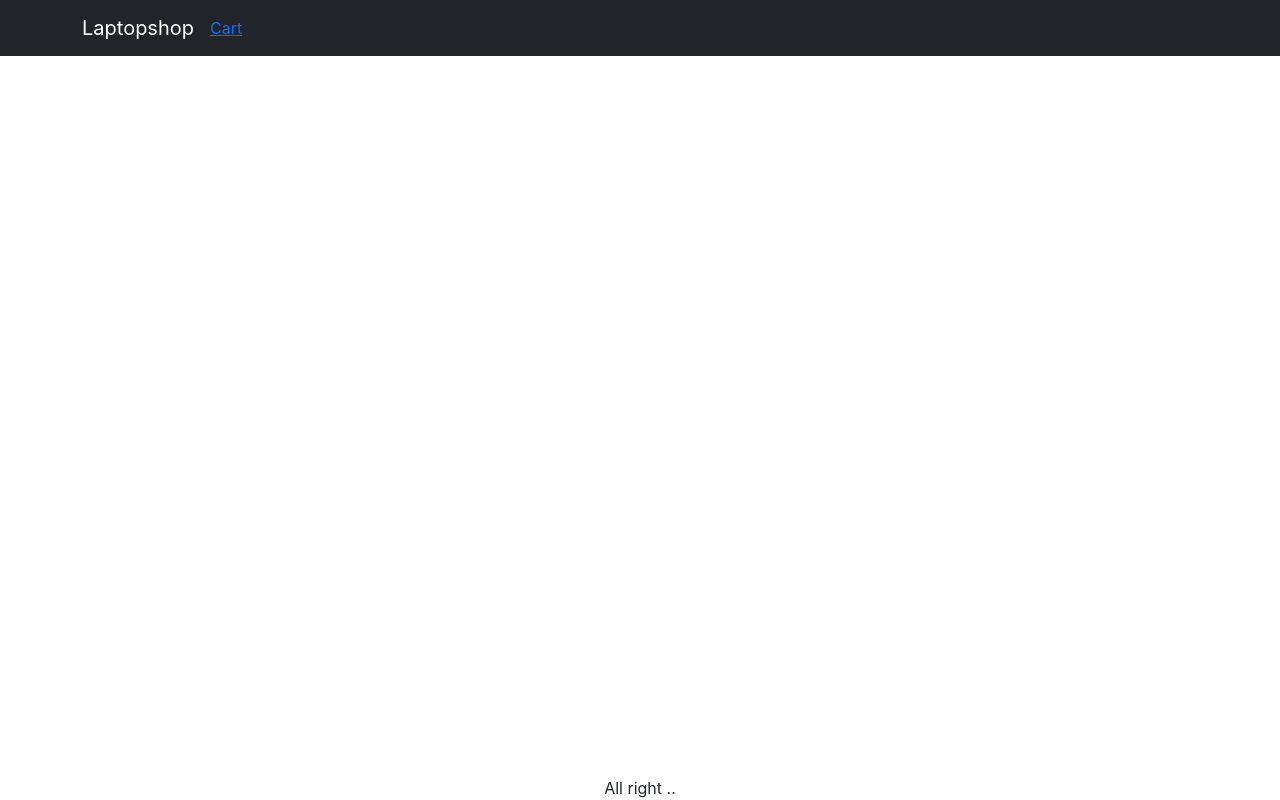
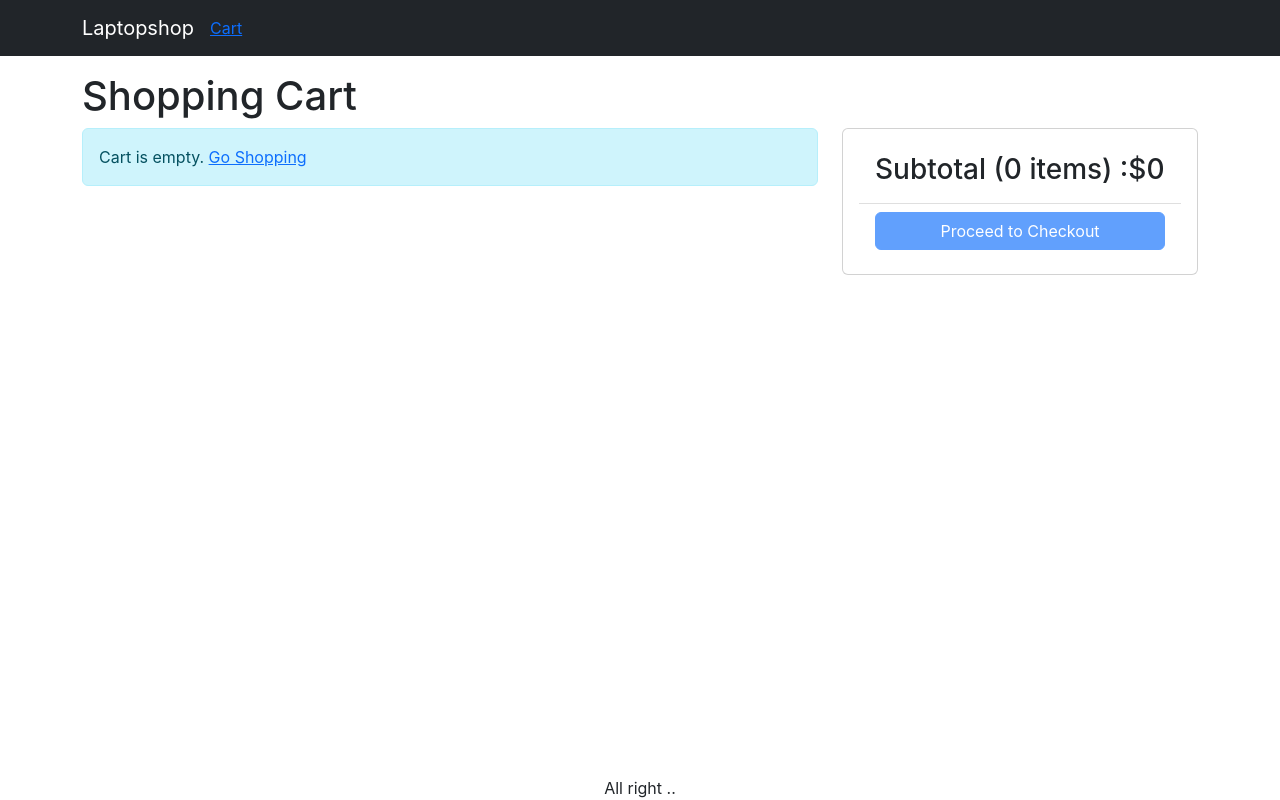
Before and after one commit to PhamTrungHai/onlineshop, a React (Create React App) app in the folder frontend/: page /cart in a window 1280 px wide. Built offline with nearby package versions, Linux system fonts and the light colour scheme.

Commit message:
Create CartScreen

```diff
--- a/frontend/src/App.js
+++ b/frontend/src/App.js
@@ -8,6 +8,7 @@
 import Badge from 'react-bootstrap/esm/Badge';
 import { useContext } from 'react';
 import { Store } from './Store';
+import CartScreen from './screens/CartScreen';
 
 function App() {
   const { state } = useContext(Store);
@@ -40,6 +41,7 @@
           <Container className="mt-3">
             <Routes>
               <Route path="/" element={<HomeScreen />} />
+              <Route path="/cart" element={<CartScreen />} />
               <Route path="/product/:slug" element={<ProducScreen />} />
             </Routes>
           </Container>
--- a/frontend/src/index.css
+++ b/frontend/src/index.css
@@ -40,3 +40,6 @@
 .img-large {
   max-width: 100%;
 }
+.img-thumbnail {
+  height: 80px;
+}
--- /dev/null
+++ b/frontend/src/screens/CartScreen.js
@@ -0,0 +1,93 @@
+import { useContext } from 'react';
+import { Helmet } from 'react-helmet-async';
+import Row from 'react-bootstrap/Row';
+import Col from 'react-bootstrap/Col';
+import ListGroup from 'react-bootstrap/ListGroup';
+import Button from 'react-bootstrap/Button';
+import Card from 'react-bootstrap/Card';
+import { Store } from '../Store';
+import MessageBox from '../components/MessageBox';
+import { Link } from 'react-router-dom';
+
+export default function CartScreen() {
+  const { state, dispatch: ctxDispatch } = useContext(Store);
+  const {
+    cart: { cartItems },
+  } = state;
+
+  return (
+    <div>
+      <Helmet>
+        <title>Shopping Cart</title>
+      </Helmet>
+      <h1>Shopping Cart</h1>
+      <Row>
+        <Col md={8}>
+          {cartItems.length === 0 ? (
+            <MessageBox>
+              Cart is empty. <Link to="/">Go Shopping</Link>
+            </MessageBox>
+          ) : (
+            <ListGroup>
+              {cartItems.map((item) => (
+                <ListGroup.Item key={item._id}>
+                  <Row className="align-items-center">
+                    <Col md={4}>
+                      <img
+                        src={item.image}
+                        alt={item.name}
+                        className="img-fluid rounded img-thumbnail"
+                      ></img>{' '}
+                      <Link to={`/product/${item.slug}`}>{item.name}</Link>
+                    </Col>
+                    <Col md={3}>
+                      <Button variant="light" disabled={item.quantity === 1}>
+                        <i className="fas fa-minus-circle"></i>
+                      </Button>{' '}
+                      <span>{item.quantity}</span>{' '}
+                      <Button variant="light">
+                        <i className="fas fa-plus-circle"></i>
+                      </Button>
+                    </Col>
+                    <Col md={3}>{item.price} VND</Col>
+                    <Col md={2}>
+                      <Button variant="light">
+                        <i className="fas fa-trash"></i>
+                      </Button>
+                    </Col>
+                  </Row>
+                </ListGroup.Item>
+              ))}
+            </ListGroup>
+          )}
+        </Col>
+        <Col md={4}>
+          <Card>
+            <Card.Body>
+              <ListGroup variant="flush">
+                <ListGroup.Item>
+                  <h3>
+                    Subtotal ({cartItems.reduce((a, c) => a + c.quantity, 0)}{' '}
+                    items) :$
+                    {cartItems.reduce((a, c) => a + c.price * c.quantity, 0)}
+                  </h3>
+                </ListGroup.Item>
+                <ListGroup.Item>
+                  <div className="d-grid">
+                    <Button
+                      type="button"
+                      variant="primary"
+                      disabled={cartItems.length === 0}
+                    >
+                      Proceed to Checkout
+                    </Button>
+                  </div>
+                </ListGroup.Item>
+              </ListGroup>
+            </Card.Body>
+          </Card>
+        </Col>
+      </Row>
+    </div>
+  );
+}
--- a/frontend/src/screens/ProductScreen.js
+++ b/frontend/src/screens/ProductScreen.js
@@ -1,5 +1,5 @@
 import { useContext, useEffect, useReducer } from 'react';
-import { useParams } from 'react-router-dom';
+import { useNavigate, useParams } from 'react-router-dom';
 import Row from 'react-bootstrap/Row';
 import Button from 'react-bootstrap/Button';
 import Col from 'react-bootstrap/Col';
@@ -28,6 +28,7 @@
 };
 
 function ProducScreen() {
+  const navigate = useNavigate();
   const params = useParams();
   const { slug } = params;
 
@@ -63,6 +64,7 @@
       type: 'CART_ADD_ITEM',
       payload: { ...product, quantity },
     });
+    navigate('/cart');
   };
 
   return loading ? (
```
